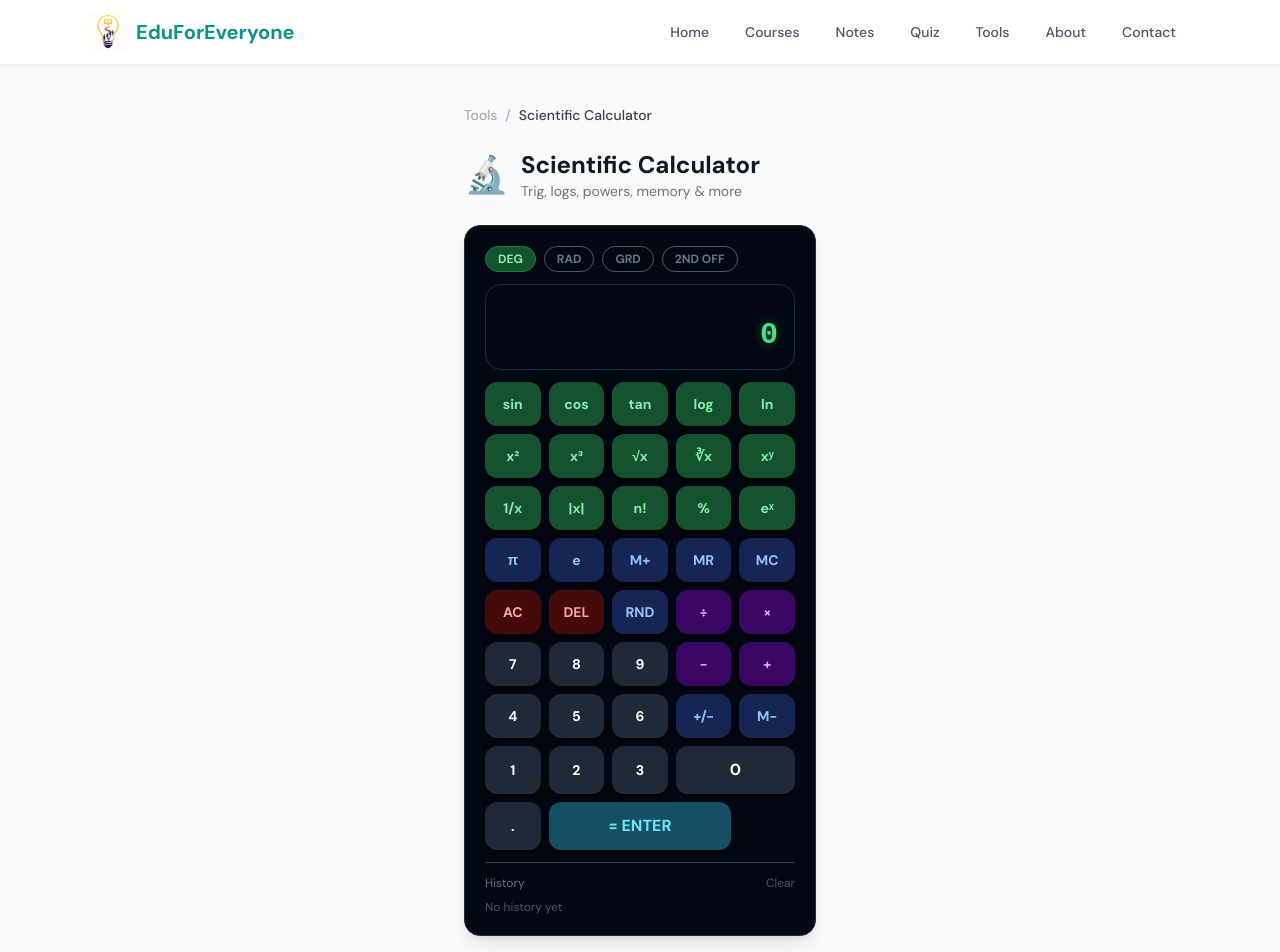
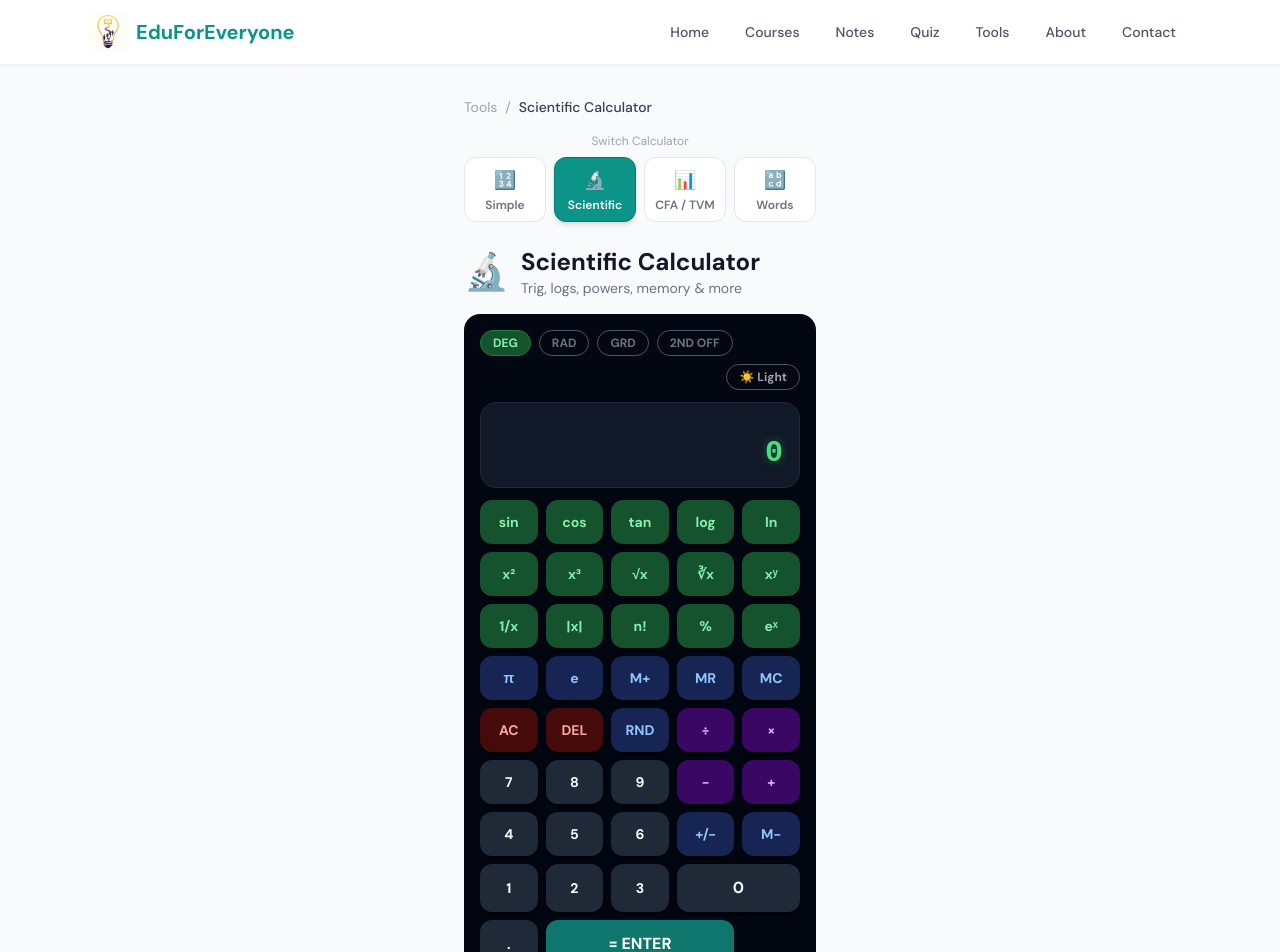
Before and after one commit to azlaneduforeveryone-svg/Eduforeveryone-website, a Next.js app: page /tools/scientific-calculator in a window 1280 px wide. Shown: the top 952 px of the page. Built offline with nearby package versions, Linux system fonts and the light colour scheme; a web font is replaced by a local one.

Commit message:
Add calculator navigation, dark/light mode, fix buttons, improve SEO

```diff
--- a/app/tools/scientific-calculator/ScientificCalculator.tsx
+++ b/app/tools/scientific-calculator/ScientificCalculator.tsx
@@ -9,60 +9,71 @@ export default function ScientificCalculator() {
   const [prev, setPrev] = useState<number | null>(null);
   const [fresh, setFresh] = useState(false);
   const [expr, setExpr] = useState("");
-  const [mode, setMode] = useState<"deg"|"rad"|"grd">("deg");
+  const [mode, setMode] = useState<"deg" | "rad" | "grd">("deg");
   const [is2nd, setIs2nd] = useState(false);
   const [mem, setMem] = useState(0);
   const [history, setHistory] = useState<HistItem[]>([]);
+  const [dark, setDark] = useState(true);
 
-  const toAng = (v: number) => mode === "deg" ? v * Math.PI / 180 : mode === "grd" ? v * Math.PI / 200 : v;
-  const frAng = (v: number) => mode === "deg" ? v * 180 / Math.PI : mode === "grd" ? v * 200 / Math.PI : v;
+  const d = dark;
+  const bg = d ? "bg-gray-950" : "bg-gray-100";
+  const screenBg = d ? "bg-gray-900 border-gray-800" : "bg-white border-gray-300";
+  const screenText = d ? "text-green-400" : "text-teal-700";
+  const screenSub = d ? "text-green-800" : "text-gray-400";
+  const histBg = d ? "bg-gray-900 hover:bg-gray-800" : "bg-gray-50 hover:bg-gray-100";
+  const histText = d ? "text-green-400" : "text-teal-700";
 
+  const toAng = useCallback((v: number) => mode === "deg" ? v * Math.PI / 180 : mode === "grd" ? v * Math.PI / 200 : v, [mode]);
+  const frAng = useCallback((v: number) => mode === "deg" ? v * 180 / Math.PI : mode === "grd" ? v * 200 / Math.PI : v, [mode]);
   const addH = useCallback((e: string, r: string) => setHistory(h => [{ expr: e, result: r }, ...h].slice(0, 25)), []);
 
   const applyFn = useCallback((fn: string) => {
     const v = parseFloat(val);
     let r: number, lbl: string;
     switch (fn) {
-      case "sin": r = is2nd ? frAng(Math.asin(v)) : Math.sin(toAng(v)); lbl = (is2nd ? "sin⁻¹" : "sin") + `(${v})`; break;
-      case "cos": r = is2nd ? frAng(Math.acos(v)) : Math.cos(toAng(v)); lbl = (is2nd ? "cos⁻¹" : "cos") + `(${v})`; break;
-      case "tan": r = is2nd ? frAng(Math.atan(v)) : Math.tan(toAng(v)); lbl = (is2nd ? "tan⁻¹" : "tan") + `(${v})`; break;
-      case "log": r = is2nd ? Math.pow(10, v) : Math.log10(v); lbl = is2nd ? `10^${v}` : `log(${v})`; break;
-      case "ln":  r = is2nd ? Math.exp(v) : Math.log(v); lbl = is2nd ? `e^${v}` : `ln(${v})`; break;
-      case "sq":  r = is2nd ? Math.sqrt(v) : v * v; lbl = is2nd ? `√${v}` : `${v}²`; break;
-      case "cb":  r = is2nd ? Math.cbrt(v) : Math.pow(v, 3); lbl = is2nd ? `∛${v}` : `${v}³`; break;
-      case "sqrt":r = is2nd ? v * v : Math.sqrt(v); lbl = is2nd ? `${v}²` : `√${v}`; break;
-      case "cbrt":r = is2nd ? Math.pow(v, 3) : Math.cbrt(v); lbl = is2nd ? `${v}³` : `∛${v}`; break;
-      case "inv": r = 1 / v; lbl = `1/${v}`; break;
-      case "abs": r = is2nd ? Math.trunc(v) : Math.abs(v); lbl = is2nd ? `INT(${v})` : `|${v}|`; break;
-      case "fact":{const n=Math.round(v);let f=1;for(let i=2;i<=n;i++)f*=i;r=f;lbl=`${n}!`;}break;
-      case "pct": r = v / 100; lbl = `${v}%`; break;
-      case "pi":  r = Math.PI; lbl = "π"; break;
-      case "e":   r = Math.E; lbl = "e"; break;
-      case "rand":r = Math.random(); lbl = "RND"; break;
-      case "pow": setPrev(v); setOp("^"); setFresh(true); setExpr(`${v}^`); return;
-      case "ms":  setMem(m => m + v); return;
-      case "ms-": setMem(m => m - v); return;
-      case "mr":  setVal(mem.toString()); setFresh(true); return;
-      case "mc":  setMem(0); return;
+      case "sin":    r = is2nd ? frAng(Math.asin(v))  : Math.sin(toAng(v));   lbl = (is2nd ? "sin⁻¹" : "sin")  + `(${v})`; break;
+      case "cos":    r = is2nd ? frAng(Math.acos(v))  : Math.cos(toAng(v));   lbl = (is2nd ? "cos⁻¹" : "cos")  + `(${v})`; break;
+      case "tan":    r = is2nd ? frAng(Math.atan(v))  : Math.tan(toAng(v));   lbl = (is2nd ? "tan⁻¹" : "tan")  + `(${v})`; break;
+      case "log":    r = is2nd ? Math.pow(10, v)      : Math.log10(v);         lbl = is2nd ? `10^${v}` : `log(${v})`; break;
+      case "ln":     r = is2nd ? Math.exp(v)          : Math.log(v);           lbl = is2nd ? `e^${v}`  : `ln(${v})`; break;
+      case "sq":     r = v * v;                                                 lbl = `${v}²`; break;
+      case "sq_inv": r = Math.sqrt(v);                                          lbl = `√${v}`; break;
+      case "cb":     r = Math.pow(v, 3);                                        lbl = `${v}³`; break;
+      case "cb_inv": r = Math.cbrt(v);                                          lbl = `∛${v}`; break;
+      case "sqrt":   r = Math.sqrt(v);                                          lbl = `√${v}`; break;
+      case "cbrt":   r = Math.cbrt(v);                                          lbl = `∛${v}`; break;
+      case "inv":    r = 1 / v;                                                 lbl = `1/${v}`; break;
+      case "abs":    r = is2nd ? Math.trunc(v) : Math.abs(v);                  lbl = is2nd ? `INT(${v})` : `|${v}|`; break;
+      case "fact": { const n = Math.round(v); let f = 1; for (let i = 2; i <= n; i++) f *= i; r = f; lbl = `${n}!`; break; }
+      case "pct":    r = v / 100;                                               lbl = `${v}%`; break;
+      case "pi":     r = Math.PI;                                               lbl = "π"; break;
+      case "e_c":    r = Math.E;                                                lbl = "e"; break;
+      case "ex":     r = Math.exp(v);                                           lbl = `e^${v}`; break;
+      case "rand":   r = Math.random();                                         lbl = "RND"; break;
+      case "pow":    setOp("^"); setPrev(v); setFresh(true); setExpr(`${v}^`); return;
+      case "ms":     setMem(m => m + v); return;
+      case "ms_":    setMem(m => m - v); return;
+      case "mr":     setVal(mem.toString()); setFresh(true); return;
+      case "mc":     setMem(0); return;
       default: return;
     }
     if (isNaN(r!) || !isFinite(r!)) { setVal("Error"); return; }
     const res = parseFloat(r!.toFixed(10)).toString();
     addH(lbl! + " = " + res, res);
     setVal(res); setFresh(true); setExpr(lbl! + " =");
-  }, [val, is2nd, mode, mem, addH, frAng, toAng]);
+  }, [val, is2nd, mem, toAng, frAng, addH]);
 
   const act = useCallback((type: string, arg?: string) => {
-    if (type === "ac") { setVal("0"); setOp(null); setPrev(null); setFresh(false); setExpr(""); return; }
+    if (type === "ac")  { setVal("0"); setOp(null); setPrev(null); setFresh(false); setExpr(""); return; }
     if (type === "del") { setVal(v => v.length > 1 ? v.slice(0, -1) : "0"); return; }
     setVal(v => {
-      if (type === "n") { if (fresh || v === "0") { setFresh(false); return arg!; } return v.length < 14 ? v + arg! : v; }
-      if (type === "dot") return v.includes(".") ? v : v + ".";
+      if (type === "n")    { if (fresh || v === "0") { setFresh(false); return arg!; } return v.length < 14 ? v + arg! : v; }
+      if (type === "dot")  return v.includes(".") ? v : v + ".";
       if (type === "sign") return (parseFloat(v) * -1).toString();
-      if (type === "op") {
+      if (type === "op")   {
         if (op && !fresh) {
           const a = prev!, b = parseFloat(v);
-          let r = op === "+" ? a + b : op === "-" ? a - b : op === "*" ? a * b : op === "/" ? (b === 0 ? NaN : a / b) : Math.pow(a, b);
+          let r = op==="+"?a+b:op==="-"?a-b:op==="*"?a*b:op==="/"?(b===0?NaN:a/b):Math.pow(a,b);
           const res = isNaN(r) ? "Error" : parseFloat(r.toFixed(10)).toString();
           setPrev(parseFloat(res)); setOp(arg!); setFresh(true); setExpr(res + arg!); return res;
         }
@@ -71,8 +82,8 @@ export default function ScientificCalculator() {
       if (type === "eq") {
         if (!op) return v;
         const a = prev!, b = parseFloat(v);
-        let r = op === "+" ? a + b : op === "-" ? a - b : op === "*" ? a * b : op === "/" ? (b === 0 ? NaN : a / b) : Math.pow(a, b);
-        const sym = `${a}${op === "*" ? "×" : op === "/" ? "÷" : op}${b}`;
+        let r = op==="+"?a+b:op==="-"?a-b:op==="*"?a*b:op==="/"?(b===0?NaN:a/b):Math.pow(a,b);
+        const sym = `${a}${op==="*"?"×":op==="/"?"÷":op}${b}`;
         const res = isNaN(r) ? "Error" : parseFloat(r.toFixed(10)).toString();
         addH(sym + " = " + res, res); setOp(null); setPrev(null); setFresh(true); setExpr(""); return res;
       }
@@ -80,55 +91,119 @@ export default function ScientificCalculator() {
     });
   }, [op, prev, fresh, addH]);
 
-  const B = (label: string, onClick: () => void, cls: string, span?: string) => (
-    <button key={label + cls} onClick={onClick}
-      className={`${cls} ${span || ""} rounded-xl font-bold text-sm py-3 transition-all duration-75 active:translate-y-1 select-none`}
-      style={{ boxShadow: "0 4px 0 rgba(0,0,0,0.4), 0 4px 8px rgba(0,0,0,0.3)" }}
-      onMouseDown={e => (e.currentTarget.style.boxShadow = "0 1px 0 rgba(0,0,0,0.4)")}
-      onMouseUp={e => (e.currentTarget.style.boxShadow = "0 4px 0 rgba(0,0,0,0.4), 0 4px 8px rgba(0,0,0,0.3)")}
-      onMouseLeave={e => (e.currentTarget.style.boxShadow = "0 4px 0 rgba(0,0,0,0.4), 0 4px 8px rgba(0,0,0,0.3)")}
+  const shadow = "0 4px 0 rgba(0,0,0,0.35), 0 4px 8px rgba(0,0,0,0.25)";
+  const shadowPress = "0 1px 0 rgba(0,0,0,0.35)";
+
+  const Btn = ({ label, onClick, cls, span }: { label: string; onClick: () => void; cls: string; span?: string }) => (
+    <button onClick={onClick}
+      className={`${cls} ${span || ""} rounded-xl font-bold py-3 text-sm transition-all duration-75 active:translate-y-1 select-none`}
+      style={{ boxShadow: shadow }}
+      onMouseDown={e => (e.currentTarget.style.boxShadow = shadowPress)}
+      onMouseUp={e => (e.currentTarget.style.boxShadow = shadow)}
+      onMouseLeave={e => (e.currentTarget.style.boxShadow = shadow)}
     >{label}</button>
   );
 
-  const FN = (lbl: string, fn: string) => B(lbl, () => applyFn(fn), "bg-green-900 text-green-300");
-  const FN2 = (lbl: string, fn: string) => B(lbl, () => applyFn(fn), "bg-blue-950 text-blue-300");
-  const NUM = (n: string) => B(n, () => act("n", n), "bg-gray-800 text-white text-base");
-  const OP = (lbl: string, o: string) => B(lbl, () => act("op", o), "bg-purple-950 text-purple-300 text-base");
+  const FN  = (label: string, fn: string)  => <Btn key={fn}  label={label} onClick={() => applyFn(fn)}       cls="bg-green-900 text-green-300" />;
+  const FN2 = (label: string, fn: string)  => <Btn key={fn}  label={label} onClick={() => applyFn(fn)}       cls="bg-blue-950 text-blue-300" />;
+  const NUM = (n: string)                  => <Btn key={n}   label={n}     onClick={() => act("n", n)}       cls={d?"bg-gray-800 text-white":"bg-gray-300 text-gray-900"} />;
+  const OP  = (label: string, o: string)   => <Btn key={o}   label={label} onClick={() => act("op", o)}      cls="bg-purple-950 text-purple-300 text-base" />;
+  const CLR = (label: string, fn: string)  => <Btn key={fn}  label={label} onClick={() => { if(fn==="ac") act("ac"); else act("del"); }} cls="bg-red-950 text-red-300" />;
 
   return (
-    <div className="space-y-3">
-      <div className="flex gap-2 flex-wrap">
+    <div className={`${bg} rounded-2xl p-4 space-y-3`}>
+      {/* Controls */}
+      <div className="flex gap-2 flex-wrap items-center">
         {(["deg","rad","grd"] as const).map(m => (
-          <button key={m} onClick={() => setMode(m)} className={`px-3 py-1 rounded-full text-xs font-bold border transition-all ${mode === m ? "bg-green-900 text-green-300 border-green-700" : "border-gray-600 text-gray-500"}`}>{m.toUpperCase()}</button>
+          <button key={m} onClick={() => setMode(m)}
+            className={`px-3 py-1 rounded-full text-xs font-bold border transition-all ${mode===m?"bg-green-900 text-green-300 border-green-700":"border-gray-600 text-gray-500"}`}>{m.toUpperCase()}</button>
         ))}
-        <button onClick={() => setIs2nd(s => !s)} className={`px-3 py-1 rounded-full text-xs font-bold border transition-all ${is2nd ? "bg-blue-900 text-blue-300 border-blue-700" : "border-gray-600 text-gray-500"}`}>2ND {is2nd ? "ON" : "OFF"}</button>
-        {mem !== 0 && <span className="px-3 py-1 text-xs text-green-400 font-mono">M:{parseFloat(mem.toFixed(6))}</span>}
+        <button onClick={() => setIs2nd(s => !s)}
+          className={`px-3 py-1 rounded-full text-xs font-bold border transition-all ${is2nd?"bg-blue-900 text-blue-300 border-blue-700":"border-gray-600 text-gray-500"}`}>
+          2ND {is2nd?"ON":"OFF"}
+        </button>
+        <button onClick={() => setDark(d => !d)}
+          className="ml-auto px-3 py-1 rounded-full text-xs font-bold border border-gray-600 text-gray-400 hover:border-gray-400">
+          {dark ? "☀️ Light" : "🌙 Dark"}
+        </button>
+        {mem !== 0 && <span className="text-xs text-green-400 font-mono">M:{parseFloat(mem.toFixed(6))}</span>}
       </div>
-      <div className="bg-gray-950 rounded-2xl p-4 text-right border border-gray-800">
-        <p className="text-green-700 text-xs font-mono min-h-4">{expr}</p>
-        <p className="text-green-400 text-3xl font-bold font-mono break-all" style={{ textShadow: "0 0 10px rgba(74,222,128,0.4)" }}>{val}</p>
+
+      {/* Screen */}
+      <div className={`${screenBg} border rounded-2xl p-4 text-right`}>
+        <p className={`${screenSub} text-xs font-mono min-h-4`}>{expr}</p>
+        <p className={`${screenText} text-3xl font-bold font-mono break-all`}
+          style={dark ? { textShadow: "0 0 10px rgba(74,222,128,0.4)" } : {}}>{val}</p>
       </div>
+
+      {/* Button Grid */}
       <div className="grid grid-cols-5 gap-2">
-        {FN(is2nd?"sin⁻¹":"sin","sin")}{FN(is2nd?"cos⁻¹":"cos","cos")}{FN(is2nd?"tan⁻¹":"tan","tan")}{FN(is2nd?"10ˣ":"log","log")}{FN(is2nd?"eˣ":"ln","ln")}
-        {FN(is2nd?"√x":"x²","sq")}{FN(is2nd?"∛x":"x³","cb")}{FN(is2nd?"x²":"√x","sqrt")}{FN(is2nd?"x³":"∛x","cbrt")}{FN("xʸ","pow")}
-        {FN("1/x","inv")}{FN("|x|","abs")}{FN("n!","fact")}{FN("%","pct")}{FN("eˣ","e")}
-        {FN2("π","pi")}{FN2("e","e")}{FN2("M+","ms")}{FN2("MR","mr")}{FN2("MC","mc")}
-        {B("AC",()=>act("ac"),"bg-red-950 text-red-300")}{B("DEL",()=>act("del"),"bg-red-950 text-red-300")}{FN2("RND","rand")}{OP("÷","/")} {OP("×","*")}
-        {NUM("7")}{NUM("8")}{NUM("9")}{OP("−","-")}{OP("+","+")}
-        {NUM("4")}{NUM("5")}{NUM("6")}{B("+/-",()=>act("sign"),"bg-blue-950 text-blue-300")}{FN2("M-","ms-")}
+        {/* Row 1: trig */}
+        {FN(is2nd ? "sin⁻¹" : "sin", "sin")}
+        {FN(is2nd ? "cos⁻¹" : "cos", "cos")}
+        {FN(is2nd ? "tan⁻¹" : "tan", "tan")}
+        {FN(is2nd ? "10ˣ"   : "log", "log")}
+        {FN(is2nd ? "eˣ"    : "ln",  "ln")}
+        {/* Row 2: powers */}
+        {FN("x²",  "sq")}
+        {FN("x³",  "cb")}
+        {FN("√x",  "sqrt")}
+        {FN("∛x",  "cbrt")}
+        {FN("xʸ",  "pow")}
+        {/* Row 3: misc */}
+        {FN("1/x", "inv")}
+        {FN(is2nd ? "INT" : "|x|", "abs")}
+        {FN("n!",  "fact")}
+        {FN("%",   "pct")}
+        {FN("eˣ",  "ex")}
+        {/* Row 4: constants + memory */}
+        {FN2("π",  "pi")}
+        {FN2("e",  "e_c")}
+        {FN2("M+", "ms")}
+        {FN2("MR", "mr")}
+        {FN2("MC", "mc")}
+        {/* Row 5: clear + ops */}
+        {CLR("AC",  "ac")}
+        {CLR("DEL", "del")}
+        {FN2("RND", "rand")}
+        {OP("÷", "/")}
+        {OP("×", "*")}
+        {/* Row 6 */}
+        {NUM("7")}{NUM("8")}{NUM("9")}
+        {OP("−", "-")}
+        {OP("+", "+")}
+        {/* Row 7 */}
+        {NUM("4")}{NUM("5")}{NUM("6")}
+        <Btn label="+/-" onClick={() => act("sign")} cls="bg-blue-950 text-blue-300" />
+        {FN2("M-", "ms_")}
+        {/* Row 8 */}
         {NUM("1")}{NUM("2")}{NUM("3")}
-        <button onClick={()=>act("n","0")} className="col-span-2 bg-gray-800 text-white rounded-xl font-bold text-base py-3 active:translate-y-1" style={{boxShadow:"0 4px 0 rgba(0,0,0,0.4)"}}>0</button>
-        {B(".",()=>act("dot"),"bg-gray-800 text-white text-base")}
-        <button onClick={()=>act("eq")} className="col-span-3 bg-cyan-900 text-cyan-300 rounded-xl font-bold text-base py-3 active:translate-y-1" style={{boxShadow:"0 4px 0 rgba(0,0,0,0.4)"}}>= ENTER</button>
+        <button onClick={() => act("n","0")}
+          className={`col-span-2 ${d?"bg-gray-800 text-white":"bg-gray-300 text-gray-900"} rounded-xl font-bold text-base py-3 active:translate-y-1`}
+          style={{boxShadow:shadow}}>0</button>
+        {/* Row 9 */}
+        <Btn label="." onClick={() => act("dot")} cls={d?"bg-gray-800 text-white":"bg-gray-300 text-gray-900"} />
+        <button onClick={() => act("eq")}
+          className="col-span-3 bg-teal-700 text-white rounded-xl font-bold text-base py-3 active:translate-y-1"
+          style={{boxShadow:"0 4px 0 #0F6E56"}}>= ENTER</button>
       </div>
-      <div className="border-t border-gray-700 pt-3">
-        <div className="flex justify-between mb-2"><span className="text-xs text-gray-500">History</span><button onClick={()=>setHistory([])} className="text-xs text-gray-600 hover:text-gray-400">Clear</button></div>
+
+      {/* History */}
+      <div className="border-t border-gray-800 pt-3">
+        <div className="flex justify-between mb-2">
+          <span className="text-xs text-gray-500">History</span>
+          <button onClick={() => setHistory([])} className="text-xs text-gray-600 hover:text-gray-400">Clear</button>
+        </div>
         <div className="max-h-28 overflow-y-auto space-y-1">
-          {history.length===0?<p className="text-xs text-gray-600">No history yet</p>:history.map((h,i)=>(
-            <div key={i} className="flex justify-between text-xs bg-gray-900 rounded px-2 py-1 cursor-pointer hover:bg-gray-800" onClick={()=>setVal(h.result)}>
-              <span className="text-gray-600">{h.expr}</span><span className="text-green-400 font-mono font-bold">{h.result}</span>
-            </div>
-          ))}
+          {history.length === 0
+            ? <p className="text-xs text-gray-600">No history yet</p>
+            : history.map((h, i) => (
+                <div key={i} className={`flex justify-between text-xs ${histBg} rounded px-2 py-1 cursor-pointer`}
+                  onClick={() => { setVal(h.result); setFresh(true); }}>
+                  <span className="text-gray-500">{h.expr}</span>
+                  <span className={`${histText} font-mono font-bold`}>{h.result}</span>
+                </div>
+              ))}
         </div>
       </div>
     </div>
--- a/app/tools/scientific-calculator/page.tsx
+++ b/app/tools/scientific-calculator/page.tsx
@@ -1,25 +1,67 @@
 import type { Metadata } from "next";
 import ScientificCalculator from "./ScientificCalculator";
+import CalcNav from "@/components/CalcNav";
+
 export const metadata: Metadata = {
-  title: "Scientific Calculator | EduForEveryone",
-  description: "Free scientific calculator for students. Trigonometry, logarithms, powers, roots, factorial, memory functions. DEG/RAD/GRAD modes.",
+  title: "Scientific Calculator Online Free | EduForEveryone",
+  description: "Free scientific calculator for students. Trigonometry (sin, cos, tan), logarithms, powers, roots, factorial, memory. DEG, RAD, GRAD modes. Inverse trig with 2ND key.",
+  keywords: ["scientific calculator", "online scientific calculator", "free scientific calculator", "sin cos tan calculator", "trig calculator", "logarithm calculator", "scientific calculator for students"],
   alternates: { canonical: "https://eduforeveryone.com/tools/scientific-calculator" },
+  openGraph: {
+    title: "Scientific Calculator — Free Online | EduForEveryone",
+    description: "Trig, logs, powers, memory & more. DEG/RAD/GRAD modes. Free for students.",
+    url: "https://eduforeveryone.com/tools/scientific-calculator",
+    siteName: "EduForEveryone",
+    type: "website",
+  },
+  twitter: { card: "summary_large_image", title: "Free Scientific Calculator | EduForEveryone" },
 };
+
 export default function Page() {
   return (
-    <div className="max-w-sm mx-auto px-4 py-10">
-      <nav className="flex items-center gap-2 text-sm text-gray-400 mb-6">
-        <a href="/tools" className="hover:text-gray-600">Tools</a><span>/</span>
-        <span className="text-gray-700 font-medium">Scientific Calculator</span>
-      </nav>
-      <div className="flex items-center gap-3 mb-6">
-        <span className="text-4xl">🔬</span>
-        <div><h1 className="text-2xl font-bold text-gray-900">Scientific Calculator</h1>
-        <p className="text-gray-500 text-sm">Trig, logs, powers, memory & more</p></div>
+    <>
+      <script type="application/ld+json" dangerouslySetInnerHTML={{ __html: JSON.stringify({
+        "@context": "https://schema.org",
+        "@type": "WebApplication",
+        name: "Scientific Calculator",
+        url: "https://eduforeveryone.com/tools/scientific-calculator",
+        description: "Free scientific calculator with trig, logs, powers, memory and more.",
+        applicationCategory: "EducationalApplication",
+        operatingSystem: "Any",
+        offers: { "@type": "Offer", price: "0", priceCurrency: "USD" },
+        provider: { "@type": "Organization", name: "EduForEveryone", url: "https://eduforeveryone.com" },
+      })}} />
+      <div className="max-w-sm mx-auto px-4 py-8">
+        <nav className="flex items-center gap-2 text-sm text-gray-400 mb-4">
+          <a href="/tools" className="hover:text-gray-600">Tools</a><span>/</span>
+          <span className="text-gray-700 font-medium">Scientific Calculator</span>
+        </nav>
+        <CalcNav />
+        <div className="flex items-center gap-3 mb-4">
+          <span className="text-4xl">🔬</span>
+          <div>
+            <h1 className="text-2xl font-bold text-gray-900">Scientific Calculator</h1>
+            <p className="text-gray-500 text-sm">Trig, logs, powers, memory & more</p>
+          </div>
+        </div>
+        <ScientificCalculator />
+        <div className="mt-8 space-y-3">
+          <h2 className="font-bold text-gray-900 text-lg">Functions Available</h2>
+          {[
+            ["Trigonometry", "sin, cos, tan and their inverses (sin⁻¹, cos⁻¹, tan⁻¹) via 2ND key"],
+            ["Angle Modes", "Degrees (DEG), Radians (RAD), Gradians (GRAD)"],
+            ["Logarithms", "log (base 10), ln (natural), 10ˣ, eˣ"],
+            ["Powers & Roots", "x², x³, √x, ∛x, xʸ (any power)"],
+            ["Other", "n! (factorial), |x| (absolute), 1/x, %, π, e"],
+            ["Memory", "M+ (store), M- (subtract), MR (recall), MC (clear)"],
+          ].map(([k, v]) => (
+            <div key={k} className="flex gap-3 bg-gray-50 rounded-xl p-3">
+              <span className="font-bold text-teal-700 text-sm w-28 shrink-0">{k}</span>
+              <span className="text-gray-600 text-sm">{v}</span>
+            </div>
+          ))}
+        </div>
       </div>
-      <div className="bg-gray-950 border border-gray-800 rounded-2xl p-5 shadow-lg">
-        <ScientificCalculator />
-      </div>
-    </div>
+    </>
   );
 }
--- /dev/null
+++ b/components/CalcNav.tsx
@@ -0,0 +1,36 @@
+"use client";
+import Link from "next/link";
+import { usePathname } from "next/navigation";
+
+const calcs = [
+  { href: "/tools/simple-calculator", label: "Simple", emoji: "🔢" },
+  { href: "/tools/scientific-calculator", label: "Scientific", emoji: "🔬" },
+  { href: "/tools/cfa-calculator", label: "CFA / TVM", emoji: "📊" },
+  { href: "/tools/number-to-words", label: "Words", emoji: "🔡" },
+];
+
+export default function CalcNav() {
+  const path = usePathname();
+  return (
+    <nav className="w-full mb-6">
+      <p className="text-xs text-gray-400 mb-2 text-center">Switch Calculator</p>
+      <div className="grid grid-cols-4 gap-2">
+        {calcs.map((c) => {
+          const active = path === c.href;
+          return (
+            <Link key={c.href} href={c.href}
+              className={`flex flex-col items-center gap-1 py-2 px-1 rounded-xl border text-center transition-all text-xs font-semibold
+                ${active
+                  ? "bg-teal-600 text-white border-teal-700 shadow-md"
+                  : "bg-white text-gray-500 border-gray-200 hover:border-teal-300 hover:text-teal-600"
+                }`}
+            >
+              <span className="text-lg">{c.emoji}</span>
+              <span className="leading-tight">{c.label}</span>
+            </Link>
+          );
+        })}
+      </div>
+    </nav>
+  );
+}
```
Also changed, not shown: app/tools/cfa-calculator/page.tsx (+44 -10 lines), app/tools/simple-calculator/page.tsx (+35 -7 lines).
